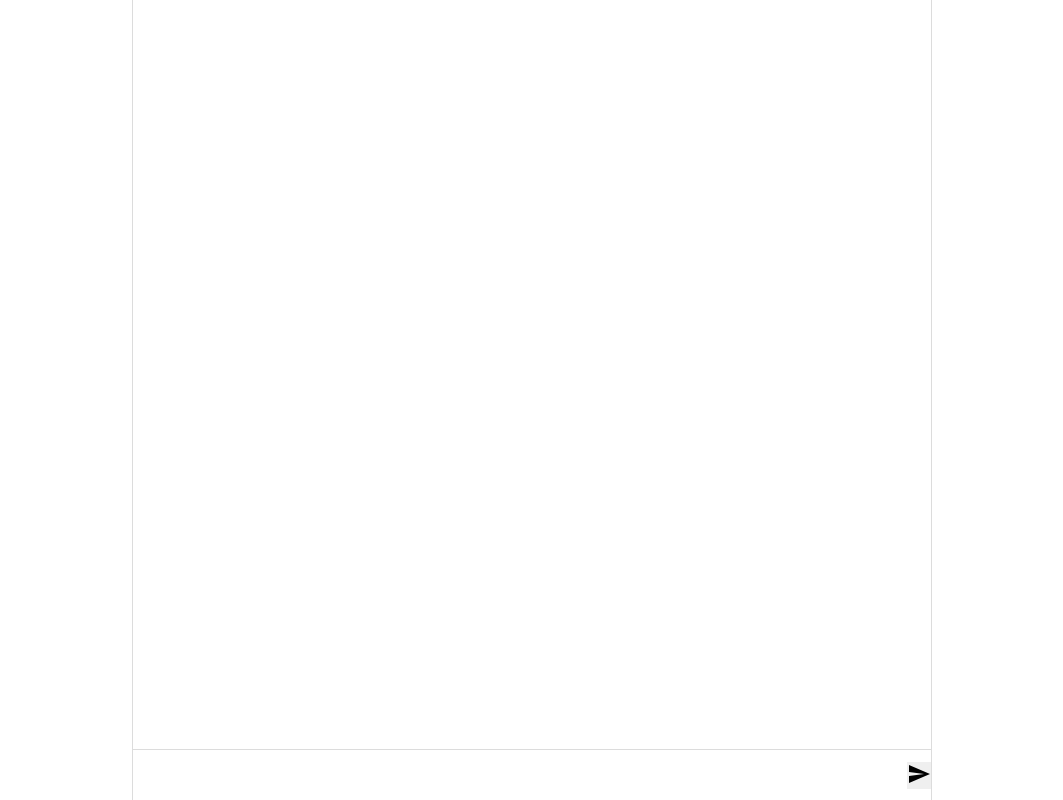
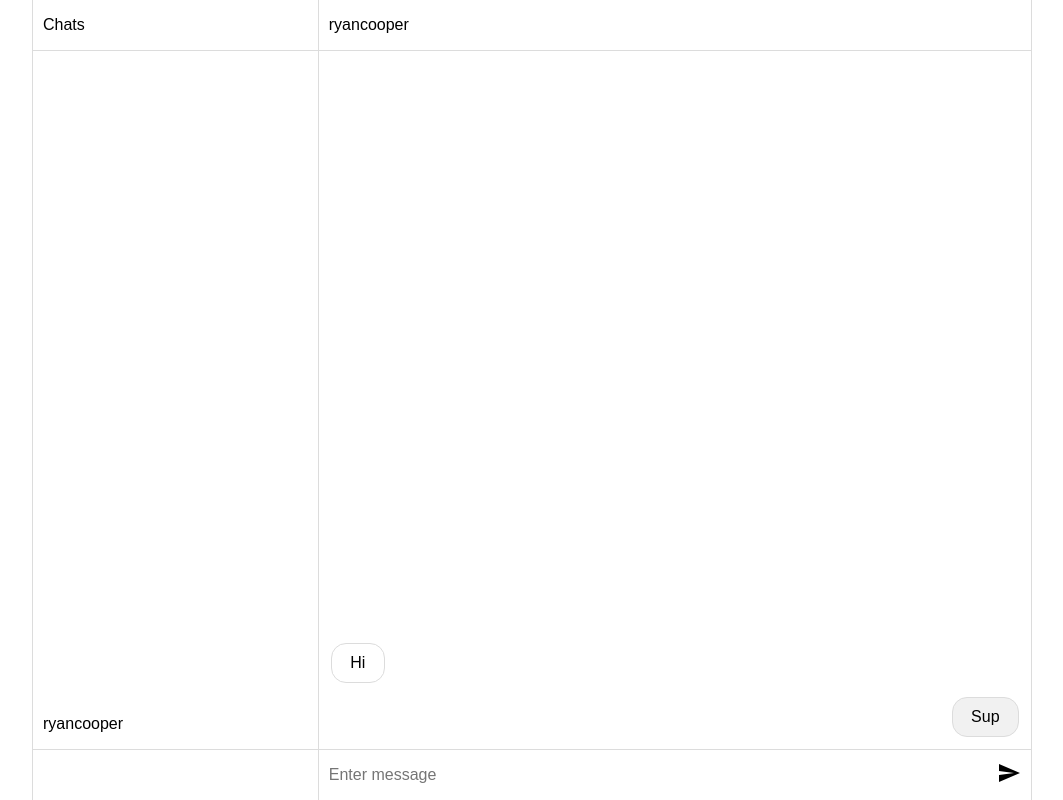
Before and after one commit to infret/vue-messenger, a Vue app: page / in a window 1280 px wide. Shown: the whole page, without its empty margins (108-1171 px from the left). Built offline with nearby package versions, Linux system fonts and the light colour scheme.

Commit message:
Add users and messages

```diff
--- a/package.json
+++ b/package.json
@@ -9,7 +9,8 @@
   },
   "dependencies": {
     "core-js": "^3.6.5",
-    "vue": "^2.6.11"
+    "vue": "^2.6.11",
+    "vuex": "^3.6.2"
   },
   "devDependencies": {
     "@vue/cli-plugin-babel": "~4.5.0",
--- a/public/index.html
+++ b/public/index.html
@@ -1,11 +1,8 @@
 <!DOCTYPE html>
-<html lang="">
+<html lang="en">
   <head>
     <meta charset="utf-8" />
-    <meta http-equiv="X-UA-Compatible" content="IE=edge" />
-    <meta name="viewport" content="width=device-width,initial-scale=1.0" />
-    <link rel="icon" href="<%= BASE_URL %>favicon.ico" />
-    <title><%= htmlWebpackPlugin.options.title %></title>
+    <title>Messenger</title>
   </head>
   <body>
     <noscript>
@@ -14,12 +11,3 @@
     <div id="app"></div>
   </body>
 </html>
-<style>
-  * {
-    margin: 0;
-    padding: 0;
-    border: none;
-    outline: none;
-    box-sizing: border-box;
-  }
-</style>
--- a/src/components/App.vue
+++ b/src/components/App.vue
@@ -1,14 +1,30 @@
 <template>
-  <div id="app">
-    <div class="messages">
-      <div class="message" v-for="message in messages" :key="message">
-        <div class="bubble">{{ message }}</div>
+  <div class="app">
+    <nav class="navbar">
+      <div class="header">Chats</div>
+      <div class="messages">
+        <div class="header" v-for="chat in getChats()" :key="chat">
+          <div class="user">{{ chat.name }}</div>
+        </div>
       </div>
-    </div>
-    <form class="form" @submit.prevent="addMessage(value)">
-      <input class="input" type="text" v-model="value" />
-      <button class="button" type="submit"><img src="../resources/send.svg" /></button>
-    </form>
+    </nav>
+    <main>
+      <div class="header">{{ $store.state.users[$store.state.companionId].name }}</div>
+      <div class="messages">
+        <div class="message" v-for="message in getMessages()" :key="message">
+          <div
+            class="bubble"
+            :class="message.senderId === $store.state.currentId && 'bubble_current'"
+          >
+            {{ message.text }}
+          </div>
+        </div>
+      </div>
+      <form class="form" @submit.prevent="addMessage(value)">
+        <input class="input" type="text" v-model="value" placeholder="Enter message" />
+        <button class="button" type="submit"><img src="../resources/send.svg" /></button>
+      </form>
+    </main>
   </div>
 </template>
 
@@ -17,39 +33,101 @@ export default {
   name: 'App',
   components: {},
   data() {
-    return { messages: [] }
+    return {
+      value: ''
+    }
   },
   methods: {
     addMessage(text) {
-      this.messages.push(text)
+      this.$store.commit('addMessage', { text })
       this.value = ''
+    },
+    getMessages() {
+      let messages = []
+      this.$store.state.messages.map(
+        (message) =>
+          message.senderId === this.$store.state.currentId &&
+          message.receiverId === this.$store.state.companionId &&
+          messages.push(message)
+      )
+      this.$store.state.messages.map(
+        (message) =>
+          message.senderId === this.$store.state.companionId &&
+          message.receiverId === this.$store.state.currentId &&
+          messages.push(message)
+      )
+      return messages
+    },
+    getChats() {
+      let chats = []
+      this.$store.state.messages.map(
+        (message) =>
+          message.senderId === this.$store.state.currentId ||
+          (message.receiverId === this.$store.state.currentId &&
+            chats.push(this.$store.state.users[message.senderId]))
+      )
+      return chats
     }
   }
 }
 </script>
 
-<style scoped>
-#app {
-  max-width: 800px;
+<style>
+* {
+  margin: 0;
+  padding: 0;
+  border: none;
+  outline: none;
+  box-sizing: border-box;
+  background: transparent;
+  font-size: 16px;
+  font-family: sans-serif;
+}
+
+.app {
+  max-width: 1000px;
   margin: 0 auto;
   height: 100vh;
   border-left: 1px solid gainsboro;
   border-right: 1px solid gainsboro;
+  display: flex;
+}
+
+.navbar {
+  width: 400px;
+  border-right: 1px solid gainsboro;
+}
+
+.chat {
+  height: 50px;
+}
+
+main {
+  height: 100%;
+  width: 100%;
+}
+
+.header {
+  height: 50px;
+  display: flex;
+  align-items: center;
+  padding: 10px;
 }
 
 .messages {
+  border-top: 1px solid gainsboro;
   border-bottom: 1px solid gainsboro;
-  width: 100%;
-  height: calc(100% - 50px);
-  overflow-x: auto;
+  height: calc(100% - 100px);
+  overflow-y: scroll;
+  display: flex;
+  flex-direction: column-reverse;
 }
 
 .message {
   width: 100%;
-  margin: 10px;
+  margin-bottom: 10px;
   font-size: 16px;
   display: flex;
-  justify-content: space-between;
   align-items: center;
 }
 
@@ -63,6 +141,11 @@ export default {
   white-space: pre-wrap;
 }
 
+.bubble_current {
+  margin-left: auto;
+  background-color: #f1f1f1;
+}
+
 .form {
   height: 50px;
   display: flex;
@@ -73,9 +156,10 @@ export default {
 .input {
   height: 100%;
   width: 100%;
-  padding: 12px;
+  padding: 10px;
 }
 
 .button {
+  margin: 10px;
 }
 </style>
--- a/src/main.js
+++ b/src/main.js
@@ -1,8 +1,28 @@
 import Vue from 'vue'
+import Vuex from 'vuex'
 import App from './components/App.vue'
-
 Vue.config.productionTip = false
+Vue.use(Vuex)
 
 new Vue({
-  render: h => h(App),
+  store: new Vuex.Store({
+    state: {
+      currentId: 0,
+      companionId: 1,
+      users: [
+        { id: 0, name: 'infret' },
+        { id: 1, name: 'ryancooper' }
+      ],
+      messages: [
+        { senderId: 1, receiverId: 0, text: 'Hi' },
+        { senderId: 0, receiverId: 1, text: 'Sup' }
+      ]
+    },
+    mutations: {
+      addMessage(state, { text }) {
+        state.messages.push({ senderId: state.currentId, receiverId: state.companionId, text })
+      }
+    }
+  }),
+  render: (h) => h(App)
 }).$mount('#app')
```
